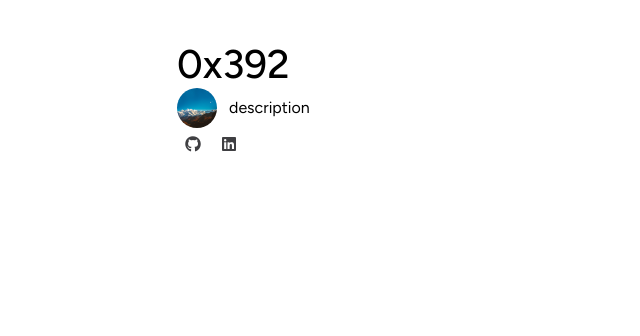
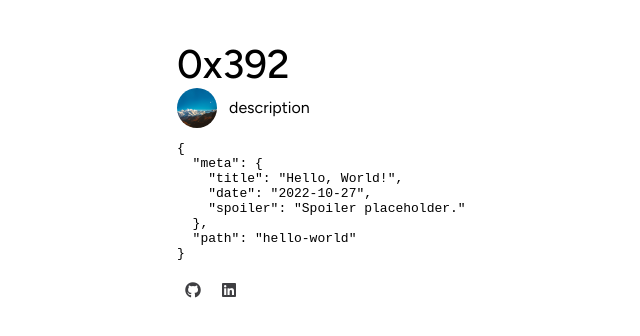
Before and after one commit to passionate-puppy/0x392, a Next.js app: page / in a window 1280 px wide. Shown: the top 336 px of the page, without its empty margins (103-743 px from the left). Built offline with nearby package versions, Linux system fonts and the light colour scheme.

Commit message:
Add `<PostPreviewList>` and related files

```diff
--- /dev/null
+++ b/src/components/common/PostPreviewList/PostPreviewList.module.scss
@@ -0,0 +1,4 @@
+.container {
+  display: flex;
+  flex-direction: column;
+}
--- /dev/null
+++ b/src/components/common/PostPreviewList/PostPreviewListItem.module.scss
@@ -0,0 +1,3 @@
+.container {
+  display: flex;
+}
--- /dev/null
+++ b/src/components/common/PostPreviewList/PostPreviewListItem.tsx
@@ -0,0 +1,16 @@
+import styles from './PostPreviewListItem.module.scss'
+import type { PostPreview } from 'types/PostPreview'
+
+export type PostPreviewListItemProps = {
+  postPreview: PostPreview
+}
+
+function PostPreviewListItem({ postPreview }: PostPreviewListItemProps) {
+  return (
+    <div className={styles.container}>
+      <pre>{JSON.stringify(postPreview, null, 2)}</pre>
+    </div>
+  )
+}
+
+export default PostPreviewListItem
--- /dev/null
+++ b/src/components/common/PostPreviewList/index.tsx
@@ -0,0 +1,28 @@
+import styles from './PostPreviewList.module.scss'
+import type { PostPreview } from 'types/PostPreview'
+import PostPreviewListItem from './PostPreviewListItem'
+
+export type PostPreviewListProps = {
+  postPreviewList: PostPreview[]
+}
+
+function PostPreviewList({ postPreviewList }: PostPreviewListProps) {
+  if (postPreviewList.length === 0) {
+    return null
+  }
+
+  return (
+    <div className={styles.container}>
+      {postPreviewList.map((postPreview) => {
+        return (
+          <PostPreviewListItem
+            key={postPreview.path}
+            postPreview={postPreview}
+          />
+        )
+      })}
+    </div>
+  )
+}
+
+export default PostPreviewList
--- a/src/components/pages/IndexPage/index.tsx
+++ b/src/components/pages/IndexPage/index.tsx
@@ -1,13 +1,20 @@
 import Author from 'components/common/Author'
 import Header from 'components/common/Header'
 import Layout from 'components/common/Layout'
+import PostPreviewList from 'components/common/PostPreviewList'
 import SocialLinks from 'components/common/SocialLinks'
+import type { PostPreview } from 'types/PostPreview'
 
-function IndexPage() {
+export type IndexPageProps = {
+  postPreviewList: PostPreview[]
+}
+
+function IndexPage({ postPreviewList }: IndexPageProps) {
   return (
     <Layout>
       <Header theme="primary" />
       <Author />
+      <PostPreviewList postPreviewList={postPreviewList} />
       <SocialLinks />
     </Layout>
   )
--- a/src/config.ts
+++ b/src/config.ts
@@ -4,6 +4,7 @@ const config = {
   title: '0x392',
   avatar: imageAvatar,
   description: 'description',
+  postsDirectory: 'src/posts',
 }
 
 export default config
--- /dev/null
+++ b/src/modules/server.ts
@@ -0,0 +1,28 @@
+import config from 'config'
+import fs from 'fs'
+import matter from 'gray-matter'
+import path from 'path'
+import type { PostPreview } from 'types/PostPreview'
+
+export function getPostPreviewList() {
+  const postsDirectory = path.join(process.cwd(), config.postsDirectory)
+
+  const directoryList = fs.readdirSync(postsDirectory)
+
+  const postPreviewList: PostPreview[] = directoryList.map((directoryName) => {
+    const fullPath = path.join(postsDirectory, directoryName, 'index.mdx')
+    const fileContent = fs.readFileSync(fullPath, 'utf8')
+    const matterResult = matter(fileContent)
+
+    return {
+      meta: {
+        title: matterResult.data?.title,
+        date: matterResult.data?.date,
+        spoiler: matterResult.data?.spoiler,
+      },
+      path: directoryName,
+    }
+  })
+
+  return postPreviewList
+}
--- a/src/pages/index.tsx
+++ b/src/pages/index.tsx
@@ -1,8 +1,26 @@
 import IndexPage from 'components/pages/IndexPage'
-import type { NextPage } from 'next'
+import { getPostPreviewList } from 'modules/server'
+import type { GetStaticProps, NextPage } from 'next'
+import type { PostPreview } from 'types/PostPreview'
 
-const Index: NextPage = () => {
-  return <IndexPage />
+export type IndexProps = {
+  postPreviewList: PostPreview[]
+}
+
+const Index: NextPage<IndexProps> = ({ postPreviewList }) => {
+  return <IndexPage postPreviewList={postPreviewList} />
+}
+
+export const getStaticProps: GetStaticProps<IndexProps> = async () => {
+  const postPreviewList = getPostPreviewList()
+
+  postPreviewList.sort((a, b) => (a.meta.date < b.meta.date ? 1 : -1))
+
+  return {
+    props: {
+      postPreviewList,
+    },
+  }
 }
 
 export default Index
--- /dev/null
+++ b/src/types/PostPreview.ts
@@ -0,0 +1,8 @@
+export type PostPreview = {
+  meta: {
+    title: string
+    date: string
+    spoiler: string
+  }
+  path: string
+}
```
